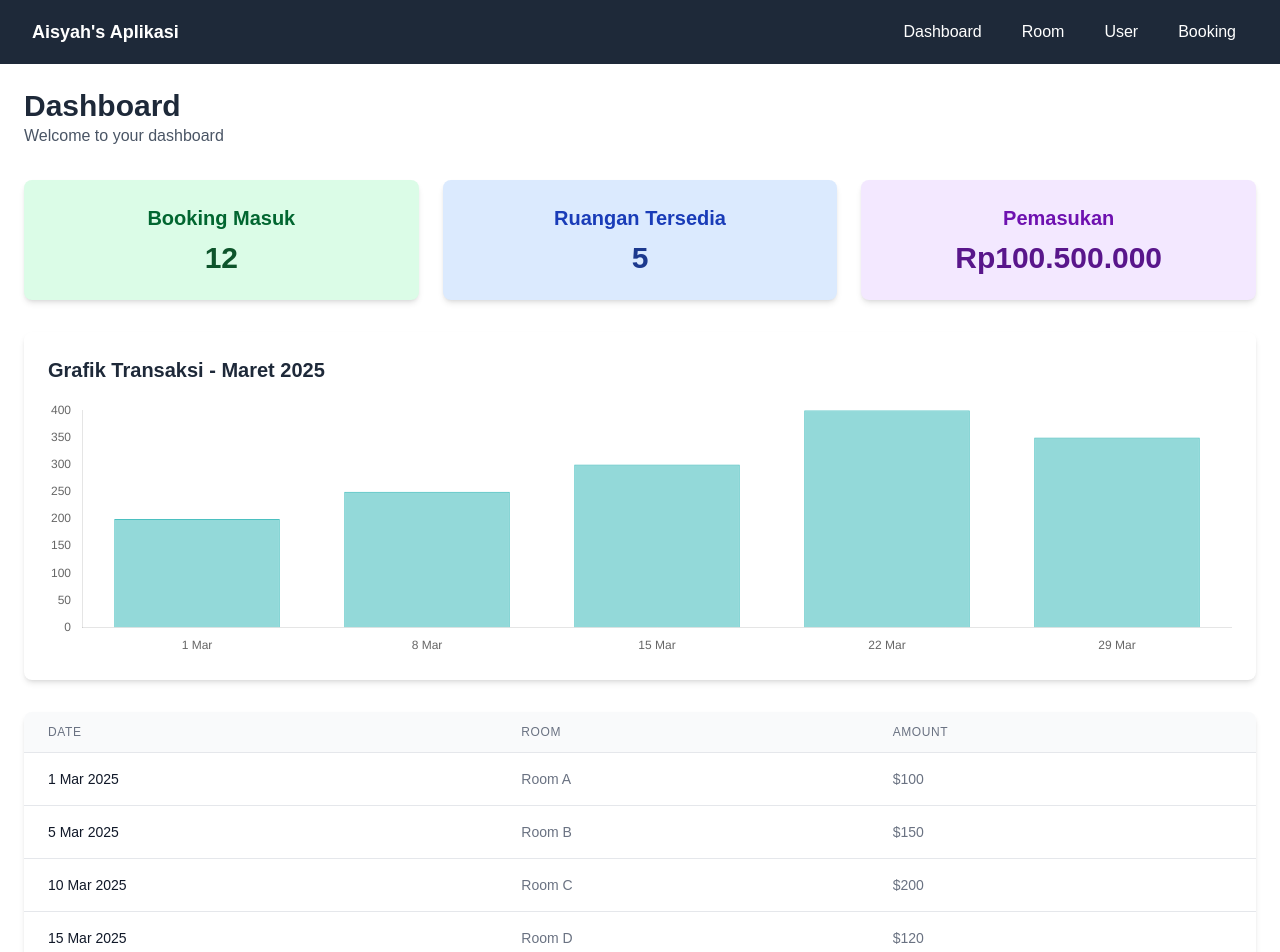
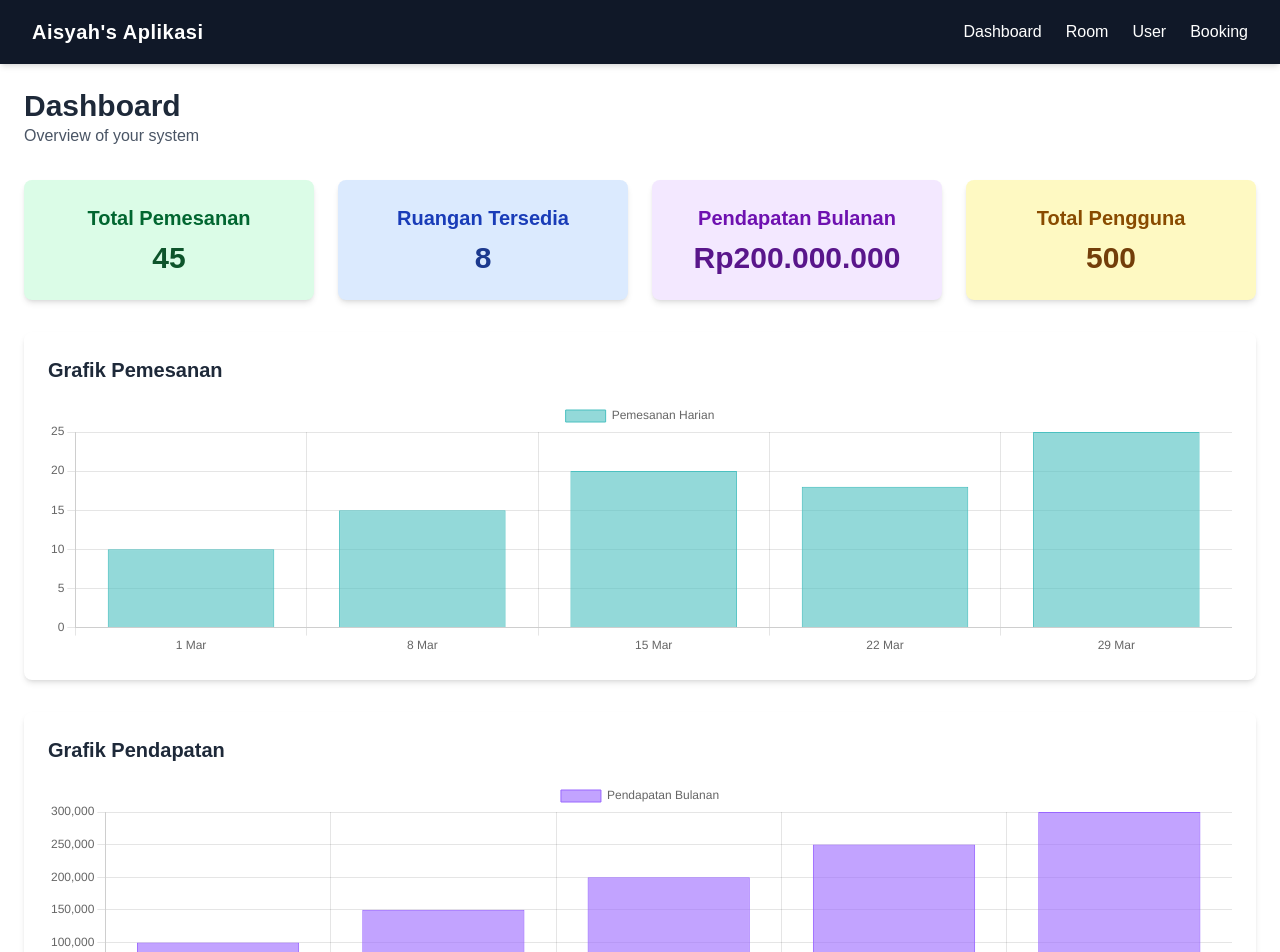
Before and after one commit to aszahra/frontend-prog, a Next.js app: page / in a window 1280 px wide. Shown: the top 952 px of the page. Built offline with nearby package versions, Linux system fonts and the light colour scheme.

Commit message:
update dashboard

```diff
--- a/package.json
+++ b/package.json
@@ -12,6 +12,7 @@
     "chart.js": "^4.4.8",
     "next": "^15.2.2",
     "react": "^19.0.0",
+    "react-calendar": "^5.1.0",
     "react-chartjs-2": "^5.3.0",
     "react-dom": "^19.0.0"
   },
--- a/src/app/dashboard/page.tsx
+++ b/src/app/dashboard/page.tsx
@@ -1,7 +1,7 @@
 "use client";
 
 // app/dashboard/page.tsx
-import React from "react";
+import React, { useState } from "react";
 import {
   Chart as ChartJS,
   CategoryScale,
@@ -12,6 +12,8 @@ import {
   Legend,
 } from "chart.js";
 import { Bar } from "react-chartjs-2";
+import Calendar from "react-calendar";
+import "react-calendar/dist/Calendar.css"; // Import CSS untuk react-calendar
 
 ChartJS.register(
   CategoryScale,
@@ -23,20 +25,23 @@ ChartJS.register(
 );
 
 const Dashboard = () => {
-  // Data dummy untuk card
-  const cardData = {
-    bookings: 12,
-    availableRooms: 5,
-    revenue: "Rp100.500.000",
+  const [date, setDate] = useState(new Date());
+
+  // Data dummy untuk statistik utama
+  const statsData = {
+    totalBookings: 45,
+    availableRooms: 8,
+    monthlyRevenue: "Rp200.000.000",
+    totalUsers: 500,
   };
 
-  // Data dummy untuk grafik transaksi
-  const transactionData = {
+  // Data dummy untuk grafik pemesanan
+  const bookingChartData = {
     labels: ["1 Mar", "8 Mar", "15 Mar", "22 Mar", "29 Mar"],
     datasets: [
       {
-        label: "Transaksi",
-        data: [200, 250, 300, 400, 350],
+        label: "Pemesanan Harian",
+        data: [10, 15, 20, 18, 25],
         backgroundColor: "rgba(75, 192, 192, 0.6)",
         borderColor: "rgba(75, 192, 192, 1)",
         borderWidth: 1,
@@ -44,12 +49,25 @@ const Dashboard = () => {
     ],
   };
 
-  // Data dummy untuk tabel
-  const tableData = [
-    { id: 1, date: "1 Mar 2025", room: "Room A", amount: "$100" },
-    { id: 2, date: "5 Mar 2025", room: "Room B", amount: "$150" },
-    { id: 3, date: "10 Mar 2025", room: "Room C", amount: "$200" },
-    { id: 4, date: "15 Mar 2025", room: "Room D", amount: "$120" },
+  // Data dummy untuk grafik pendapatan
+  const revenueChartData = {
+    labels: ["Jan", "Feb", "Mar", "Apr", "May"],
+    datasets: [
+      {
+        label: "Pendapatan Bulanan",
+        data: [100000, 150000, 200000, 250000, 300000],
+        backgroundColor: "rgba(153, 102, 255, 0.6)",
+        borderColor: "rgba(153, 102, 255, 1)",
+        borderWidth: 1,
+      },
+    ],
+  };
+
+  // Data dummy untuk tabel pemesanan terbaru
+  const recentBookings = [
+    { id: 1, user: "John Doe", room: "Room A", date: "1 Mar 2025" },
+    { id: 2, user: "Jane Smith", room: "Room B", date: "5 Mar 2025" },
+    { id: 3, user: "Alice Johnson", room: "Room C", date: "10 Mar 2025" },
   ];
 
   return (
@@ -57,72 +75,98 @@ const Dashboard = () => {
       {/* Header */}
       <div className="mb-8">
         <h1 className="text-3xl font-bold text-gray-800">Dashboard</h1>
-        <p className="text-gray-600">Welcome to your dashboard</p>
+        <p className="text-gray-600">Overview of your system</p>
       </div>
 
-      {/* Cards */}
-      <div className="grid grid-cols-1 md:grid-cols-3 gap-6 mb-8">
-        {/* Card 1: Booking Masuk */}
+      {/* Statistik Utama */}
+      <div className="grid grid-cols-1 md:grid-cols-4 gap-6 mb-8">
+        {/* Total Pemesanan */}
         <div className="bg-green-100 shadow-md rounded-lg p-6 text-center">
-          <h2 className="text-xl font-bold text-green-800">Booking Masuk</h2>
+          <h2 className="text-xl font-bold text-green-800">Total Pemesanan</h2>
           <p className="text-3xl font-bold text-green-900 mt-2">
-            {cardData.bookings}
+            {statsData.totalBookings}
           </p>
         </div>
 
-        {/* Card 2: Ruangan Tersedia */}
+        {/* Ruangan Tersedia */}
         <div className="bg-blue-100 shadow-md rounded-lg p-6 text-center">
           <h2 className="text-xl font-bold text-blue-800">Ruangan Tersedia</h2>
           <p className="text-3xl font-bold text-blue-900 mt-2">
-            {cardData.availableRooms}
+            {statsData.availableRooms}
           </p>
         </div>
 
-        {/* Card 3: Pemasukan */}
+        {/* Pendapatan Bulanan */}
         <div className="bg-purple-100 shadow-md rounded-lg p-6 text-center">
-          <h2 className="text-xl font-bold text-purple-800">Pemasukan</h2>
+          <h2 className="text-xl font-bold text-purple-800">Pendapatan Bulanan</h2>
           <p className="text-3xl font-bold text-purple-900 mt-2">
-            {cardData.revenue}
+            {statsData.monthlyRevenue}
+          </p>
+        </div>
+
+        {/* Total Pengguna */}
+        <div className="bg-yellow-100 shadow-md rounded-lg p-6 text-center">
+          <h2 className="text-xl font-bold text-yellow-800">Total Pengguna</h2>
+          <p className="text-3xl font-bold text-yellow-900 mt-2">
+            {statsData.totalUsers}
           </p>
         </div>
       </div>
 
-      {/* Grafik Transaksi */}
+      {/* Grafik Pemesanan */}
       <div className="bg-white shadow-md rounded-lg p-6 mb-8">
         <h2 className="text-xl font-bold text-gray-800 mb-4">
-          Grafik Transaksi - Maret 2025
+          Grafik Pemesanan
         </h2>
-        {/* Mengatur ukuran grafik */}
         <div className="max-w-full h-64">
           <Bar
-            data={transactionData}
+            data={bookingChartData}
             options={{
               responsive: true,
               maintainAspectRatio: false,
-              plugins: {
-                legend: {
-                  display: false, // Menyembunyikan legenda jika tidak diperlukan
-                },
-              },
-              scales: {
-                x: {
-                  grid: {
-                    display: false, // Menghilangkan garis grid di sumbu x
-                  },
-                },
-                y: {
-                  grid: {
-                    display: false, // Menghilangkan garis grid di sumbu y
-                  },
-                },
-              },
             }}
           />
         </div>
       </div>
 
-      {/* Table */}
-      <div className="bg-white shadow-md rounded-lg overflow-hidden">
+      {/* Grafik Pendapatan */}
+      <div className="bg-white shadow-md rounded-lg p-6 mb-8">
+        <h2 className="text-xl font-bold text-gray-800 mb-4">
+          Grafik Pendapatan
+        </h2>
+        <div className="max-w-full h-64">
+          <Bar
+            data={revenueChartData}
+            options={{
+              responsive: true,
+              maintainAspectRatio: false,
+            }}
+          />
+        </div>
+      </div>
+
+      {/* Kalender dan Tabel Pemesanan Terbaru */}
+      <div className="flex flex-col md:flex-row gap-4 md:gap-0">
+        {/* Kalender Ketersediaan */}
+        <div className="w-full md:w-1/2 bg-white shadow-md rounded-lg p-6">
+          <h2 className="text-xl font-bold text-gray-800 mb-4">
+            Kalender Ketersediaan
+          </h2>
+          <Calendar
+            onChange={setDate}
+            value={date}
+            className="rounded-lg shadow-md"
+          />
+          <p className="mt-4 text-gray-600">
+            Tanggal dipilih: {date.toDateString()}
+          </p>
+        </div>
+
+        {/* Tabel Pemesanan Terbaru */}
+        <div className="w-full md:w-1/2 bg-white shadow-md rounded-lg overflow-hidden">
+          <h2 className="p-6 text-xl font-bold text-gray-800 border-b">
+            Pemesanan Terbaru
+          </h2>
           <table className="min-w-full divide-y divide-gray-200">
             {/* Table Header */}
             <thead className="bg-gray-50">
@@ -131,7 +175,7 @@ const Dashboard = () => {
                   scope="col"
                   className="px-6 py-3 text-left text-xs font-medium text-gray-500 uppercase tracking-wider"
                 >
-                Date
+                  User
                 </th>
                 <th
                   scope="col"
@@ -143,23 +187,23 @@ const Dashboard = () => {
                   scope="col"
                   className="px-6 py-3 text-left text-xs font-medium text-gray-500 uppercase tracking-wider"
                 >
-                Amount
+                  Date
                 </th>
               </tr>
             </thead>
 
             {/* Table Body */}
             <tbody className="divide-y divide-gray-200 bg-white">
-            {tableData.map((row) => (
-              <tr key={row.id}>
+              {recentBookings.map((booking) => (
+                <tr key={booking.id}>
                   <td className="px-6 py-4 whitespace-nowrap text-sm font-medium text-gray-900">
-                  {row.date}
+                    {booking.user}
                   </td>
                   <td className="px-6 py-4 whitespace-nowrap text-sm text-gray-500">
-                  {row.room}
+                    {booking.room}
                   </td>
                   <td className="px-6 py-4 whitespace-nowrap text-sm text-gray-500">
-                  {row.amount}
+                    {booking.date}
                   </td>
                 </tr>
               ))}
@@ -167,6 +211,7 @@ const Dashboard = () => {
           </table>
         </div>
       </div>
+    </div>
   );
 };
 
--- a/src/app/page.tsx
+++ b/src/app/page.tsx
@@ -1,7 +1,7 @@
 "use client";
 
 // app/dashboard/page.tsx
-import React from "react";
+import React, { useState } from "react";
 import {
   Chart as ChartJS,
   CategoryScale,
@@ -12,6 +12,8 @@ import {
   Legend,
 } from "chart.js";
 import { Bar } from "react-chartjs-2";
+import Calendar from "react-calendar";
+import "react-calendar/dist/Calendar.css"; // Import CSS untuk react-calendar
 
 ChartJS.register(
   CategoryScale,
@@ -23,20 +25,23 @@ ChartJS.register(
 );
 
 const Dashboard = () => {
-  // Data dummy untuk card
-  const cardData = {
-    bookings: 12,
-    availableRooms: 5,
-    revenue: "Rp100.500.000",
+  const [date, setDate] = useState(new Date());
+
+  // Data dummy untuk statistik utama
+  const statsData = {
+    totalBookings: 45,
+    availableRooms: 8,
+    monthlyRevenue: "Rp200.000.000",
+    totalUsers: 500,
   };
 
-  // Data dummy untuk grafik transaksi
-  const transactionData = {
+  // Data dummy untuk grafik pemesanan
+  const bookingChartData = {
     labels: ["1 Mar", "8 Mar", "15 Mar", "22 Mar", "29 Mar"],
     datasets: [
       {
-        label: "Transaksi",
-        data: [200, 250, 300, 400, 350],
+        label: "Pemesanan Harian",
+        data: [10, 15, 20, 18, 25],
         backgroundColor: "rgba(75, 192, 192, 0.6)",
         borderColor: "rgba(75, 192, 192, 1)",
         borderWidth: 1,
@@ -44,12 +49,25 @@ const Dashboard = () => {
     ],
   };
 
-  // Data dummy untuk tabel
-  const tableData = [
-    { id: 1, date: "1 Mar 2025", room: "Room A", amount: "$100" },
-    { id: 2, date: "5 Mar 2025", room: "Room B", amount: "$150" },
-    { id: 3, date: "10 Mar 2025", room: "Room C", amount: "$200" },
-    { id: 4, date: "15 Mar 2025", room: "Room D", amount: "$120" },
+  // Data dummy untuk grafik pendapatan
+  const revenueChartData = {
+    labels: ["Jan", "Feb", "Mar", "Apr", "May"],
+    datasets: [
+      {
+        label: "Pendapatan Bulanan",
+        data: [100000, 150000, 200000, 250000, 300000],
+        backgroundColor: "rgba(153, 102, 255, 0.6)",
+        borderColor: "rgba(153, 102, 255, 1)",
+        borderWidth: 1,
+      },
+    ],
+  };
+
+  // Data dummy untuk tabel pemesanan terbaru
+  const recentBookings = [
+    { id: 1, user: "John Doe", room: "Room A", date: "1 Mar 2025" },
+    { id: 2, user: "Jane Smith", room: "Room B", date: "5 Mar 2025" },
+    { id: 3, user: "Alice Johnson", room: "Room C", date: "10 Mar 2025" },
   ];
 
   return (
@@ -57,72 +75,98 @@ const Dashboard = () => {
       {/* Header */}
       <div className="mb-8">
         <h1 className="text-3xl font-bold text-gray-800">Dashboard</h1>
-        <p className="text-gray-600">Welcome to your dashboard</p>
+        <p className="text-gray-600">Overview of your system</p>
       </div>
 
-      {/* Cards */}
-      <div className="grid grid-cols-1 md:grid-cols-3 gap-6 mb-8">
-        {/* Card 1: Booking Masuk */}
+      {/* Statistik Utama */}
+      <div className="grid grid-cols-1 md:grid-cols-4 gap-6 mb-8">
+        {/* Total Pemesanan */}
         <div className="bg-green-100 shadow-md rounded-lg p-6 text-center">
-          <h2 className="text-xl font-bold text-green-800">Booking Masuk</h2>
+          <h2 className="text-xl font-bold text-green-800">Total Pemesanan</h2>
           <p className="text-3xl font-bold text-green-900 mt-2">
-            {cardData.bookings}
+            {statsData.totalBookings}
           </p>
         </div>
 
-        {/* Card 2: Ruangan Tersedia */}
+        {/* Ruangan Tersedia */}
         <div className="bg-blue-100 shadow-md rounded-lg p-6 text-center">
           <h2 className="text-xl font-bold text-blue-800">Ruangan Tersedia</h2>
           <p className="text-3xl font-bold text-blue-900 mt-2">
-            {cardData.availableRooms}
+            {statsData.availableRooms}
           </p>
         </div>
 
-        {/* Card 3: Pemasukan */}
+        {/* Pendapatan Bulanan */}
         <div className="bg-purple-100 shadow-md rounded-lg p-6 text-center">
-          <h2 className="text-xl font-bold text-purple-800">Pemasukan</h2>
+          <h2 className="text-xl font-bold text-purple-800">Pendapatan Bulanan</h2>
           <p className="text-3xl font-bold text-purple-900 mt-2">
-            {cardData.revenue}
+            {statsData.monthlyRevenue}
+          </p>
+        </div>
+
+        {/* Total Pengguna */}
+        <div className="bg-yellow-100 shadow-md rounded-lg p-6 text-center">
+          <h2 className="text-xl font-bold text-yellow-800">Total Pengguna</h2>
+          <p className="text-3xl font-bold text-yellow-900 mt-2">
+            {statsData.totalUsers}
           </p>
         </div>
       </div>
 
-      {/* Grafik Transaksi */}
+      {/* Grafik Pemesanan */}
       <div className="bg-white shadow-md rounded-lg p-6 mb-8">
         <h2 className="text-xl font-bold text-gray-800 mb-4">
-          Grafik Transaksi - Maret 2025
+          Grafik Pemesanan
         </h2>
-        {/* Mengatur ukuran grafik */}
         <div className="max-w-full h-64">
           <Bar
-            data={transactionData}
+            data={bookingChartData}
             options={{
               responsive: true,
               maintainAspectRatio: false,
-              plugins: {
-                legend: {
-                  display: false, // Menyembunyikan legenda jika tidak diperlukan
-                },
-              },
-              scales: {
-                x: {
-                  grid: {
-                    display: false, // Menghilangkan garis grid di sumbu x
-                  },
-                },
-                y: {
-                  grid: {
-                    display: false, // Menghilangkan garis grid di sumbu y
-                  },
-                },
-              },
             }}
           />
         </div>
       </div>
 
-      {/* Table */}
-      <div className="bg-white shadow-md rounded-lg overflow-hidden">
+      {/* Grafik Pendapatan */}
+      <div className="bg-white shadow-md rounded-lg p-6 mb-8">
+        <h2 className="text-xl font-bold text-gray-800 mb-4">
+          Grafik Pendapatan
+        </h2>
+        <div className="max-w-full h-64">
+          <Bar
+            data={revenueChartData}
+            options={{
+              responsive: true,
+              maintainAspectRatio: false,
+            }}
+          />
+        </div>
+      </div>
+
+      {/* Kalender dan Tabel Pemesanan Terbaru */}
+      <div className="flex flex-col md:flex-row gap-4 md:gap-0">
+        {/* Kalender Ketersediaan */}
+        <div className="w-full md:w-1/2 bg-white shadow-md rounded-lg p-6">
+          <h2 className="text-xl font-bold text-gray-800 mb-4">
+            Kalender Ketersediaan
+          </h2>
+          <Calendar
+            onChange={setDate}
+            value={date}
+            className="rounded-lg shadow-md"
+          />
+          <p className="mt-4 text-gray-600">
+            Tanggal dipilih: {date.toDateString()}
+          </p>
+        </div>
+
+        {/* Tabel Pemesanan Terbaru */}
+        <div className="w-full md:w-1/2 bg-white shadow-md rounded-lg overflow-hidden">
+          <h2 className="p-6 text-xl font-bold text-gray-800 border-b">
+            Pemesanan Terbaru
+          </h2>
           <table className="min-w-full divide-y divide-gray-200">
             {/* Table Header */}
             <thead className="bg-gray-50">
@@ -131,7 +175,7 @@ const Dashboard = () => {
                   scope="col"
                   className="px-6 py-3 text-left text-xs font-medium text-gray-500 uppercase tracking-wider"
                 >
-                Date
+                  User
                 </th>
                 <th
                   scope="col"
@@ -143,23 +187,23 @@ const Dashboard = () => {
                   scope="col"
                   className="px-6 py-3 text-left text-xs font-medium text-gray-500 uppercase tracking-wider"
                 >
-                Amount
+                  Date
                 </th>
               </tr>
             </thead>
 
             {/* Table Body */}
             <tbody className="divide-y divide-gray-200 bg-white">
-            {tableData.map((row) => (
-              <tr key={row.id}>
+              {recentBookings.map((booking) => (
+                <tr key={booking.id}>
                   <td className="px-6 py-4 whitespace-nowrap text-sm font-medium text-gray-900">
-                  {row.date}
+                    {booking.user}
                   </td>
                   <td className="px-6 py-4 whitespace-nowrap text-sm text-gray-500">
-                  {row.room}
+                    {booking.room}
                   </td>
                   <td className="px-6 py-4 whitespace-nowrap text-sm text-gray-500">
-                  {row.amount}
+                    {booking.date}
                   </td>
                 </tr>
               ))}
@@ -167,6 +211,7 @@ const Dashboard = () => {
           </table>
         </div>
       </div>
+    </div>
   );
 };
 
--- a/src/components/navbar.tsx
+++ b/src/components/navbar.tsx
@@ -1,62 +1,58 @@
 "use client";
 
-// components/Navbar.js
 import React, { useState } from "react";
 
 const Navbar = () => {
-  const [isDropdownOpen, setIsDropdownOpen] = useState(false);
-
-  const toggleDropdown = () => {
-    setIsDropdownOpen(!isDropdownOpen);
-  };
+  const [isOpen, setIsOpen] = useState(false);
 
   return (
-    <nav className="bg-gray-800 text-white">
+    <nav className="bg-gray-900 text-white shadow-md">
       <div className="max-w-7xl mx-auto px-4 sm:px-6 lg:px-8">
         <div className="flex items-center justify-between h-16">
           {/* Logo */}
-          <div className="flex-shrink-0">
-            <a href="/" className="text-lg font-bold">
-              Aisyah's Aplikasi
-            </a>
-          </div>
+          <div className="text-xl font-bold tracking-wide">Aisyah's Aplikasi</div>
 
-          {/* Menu Items */}
-          <div className="hidden md:flex space-x-4">
-            <a href="/dashboard" className="hover:bg-gray-700 px-3 py-2 rounded">
-              Dashboard
-            </a>
-            <a href="/room" className="hover:bg-gray-700 px-3 py-2 rounded">
-              Room
-            </a>
-            <a href="/user" className="hover:bg-gray-700 px-3 py-2 rounded">
-              User
-            </a>
-            <a href="/booking" className="hover:bg-gray-700 px-3 py-2 rounded">
-              Booking
-            </a>
+          {/* Menu */}
+          <div className="hidden md:flex space-x-6">
+            <a href="/dashboard" className="hover:text-gray-400 transition">Dashboard</a>
+            <a href="/room" className="hover:text-gray-400 transition">Room</a>
+            <a href="/user" className="hover:text-gray-400 transition">User</a>
+            <a href="/booking" className="hover:text-gray-400 transition">Booking</a>
           </div>
 
           {/* Mobile Menu Button */}
           <div className="md:hidden">
             <button
-              type="button"
-              className="inline-flex items-center justify-center p-2 rounded-md text-gray-400 hover:text-white hover:bg-gray-700 focus:outline-none focus:ring-2 focus:ring-inset focus:ring-white"
+              onClick={() => setIsOpen(!isOpen)}
+              className="text-gray-400 hover:text-white focus:outline-none"
             >
               <svg
                 className="h-6 w-6"
+                fill="none"
+                stroke="currentColor"
+                viewBox="0 0 24 24"
                 xmlns="http://www.w3.org/2000/svg"
-                fill="none"
-                viewBox="0 0 24 24"
-                stroke="currentColor"
-                aria-hidden="true"
               >
-                <path strokeLinecap="round" strokeLinejoin="round" strokeWidth="2" d="M4 6h16M4 12h16M4 18h16"></path>
+                {isOpen ? (
+                  <path strokeLinecap="round" strokeLinejoin="round" strokeWidth="2" d="M6 18L18 6M6 6l12 12" />
+                ) : (
+                  <path strokeLinecap="round" strokeLinejoin="round" strokeWidth="2" d="M4 6h16M4 12h16m-16 6h16" />
+                )}
               </svg>
             </button>
           </div>
         </div>
       </div>
+
+      {/* Mobile Menu */}
+      {isOpen && (
+        <div className="md:hidden bg-gray-800 border-t border-gray-700">
+          <a href="/dashboard" className="block px-4 py-2 text-gray-300 hover:bg-gray-700">Dashboard</a>
+          <a href="/room" className="block px-4 py-2 text-gray-300 hover:bg-gray-700">Room</a>
+          <a href="/user" className="block px-4 py-2 text-gray-300 hover:bg-gray-700">User</a>
+          <a href="/booking" className="block px-4 py-2 text-gray-300 hover:bg-gray-700">Booking</a>
+        </div>
+      )}
     </nav>
   );
 };
```
Also changed, not shown: 1 other file (tests, documents, lock files or other folders). Lines whose indentation alone changed are shown as unchanged.
